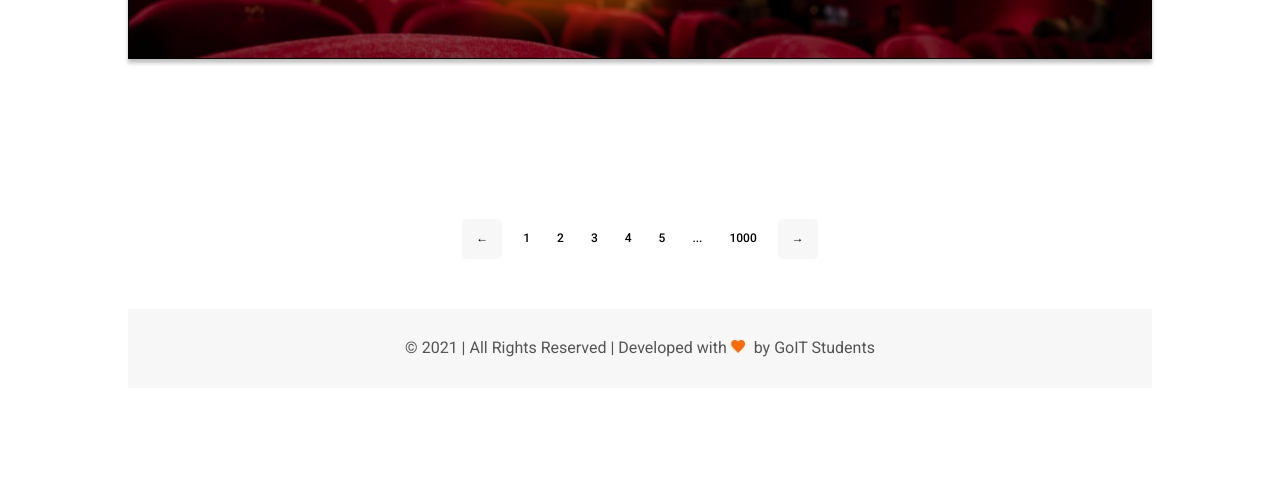
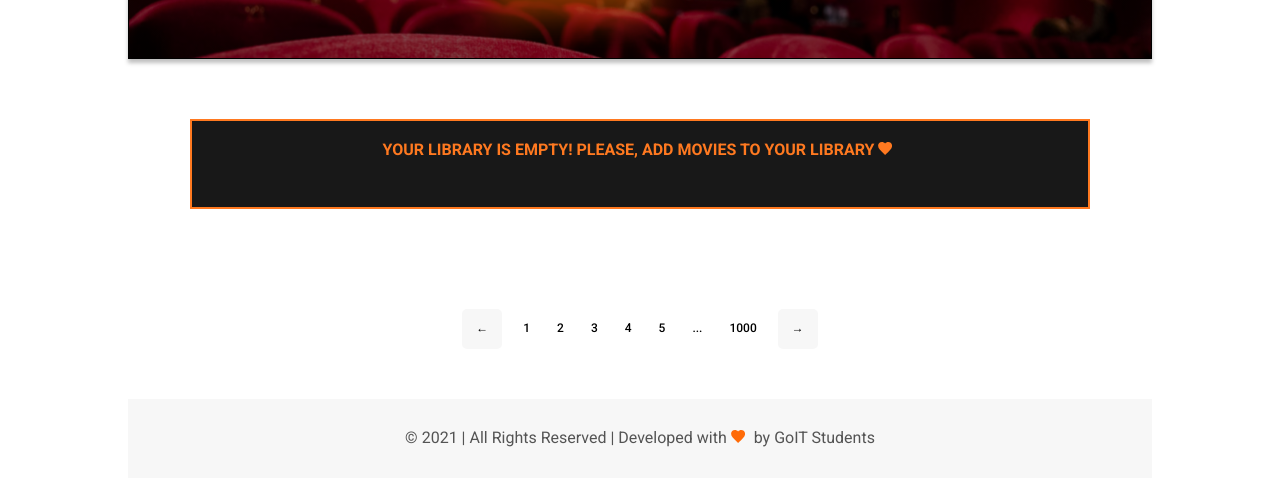
Before and after one commit to tomeksokol/CleanCodeSquad_Filmoteka, a website built with Vite: page my-library.html in a window 1280 px wide. Both pictures are taken after a click on the button "WATCHED". Shown: the part 171-656 px from the top of the page. Built offline with nearby package versions, Linux system fonts and the light colour scheme; a script that the page names is missing.

Commit message:
fix mylibrary is empty

```diff
--- a/js/renderLibrary.js
+++ b/js/renderLibrary.js
@@ -6,9 +6,6 @@ const modalContent = document.querySelector(".modal-view");
 const galleryContainer = document.querySelector(".library__container");
 const modal = document.querySelector("#myModal");
 const closeBtn = document.querySelector(".close");
-
-
-
 
 async function fetchMovie(id) {
   const response = await fetch(
@@ -73,7 +70,7 @@ function selectMovieCart(event) {
 
     async function fetchMoiveId() {
       let id = `${event.target.parentNode.parentNode.dataset.id}`;
-       console.log(id);
+      //console.log(id);
       const response = await fetch(
         `https://api.themoviedb.org/3/movie/${id}?api_key=5d5fbc20666787ca7b4a0d9d71c08715`
       );
@@ -101,7 +98,6 @@ function selectMovieCart(event) {
     });
   }
 }
-
 
 function renderMovieCartinLibrary(movie) {
   const {
@@ -175,22 +171,40 @@ function renderMovieID(id) {
   });
 }
 
+let savedWatchedMovies = localStorage.getItem("watchedMovieIDs");
 function getwatchedMovies() {
   libraryContainer.innerHTML = "";
-  const savedWatchedMovies = localStorage.getItem("watchedMovieIDs");
   let watchedMovies = JSON.parse(savedWatchedMovies);
   //console.log(watchedMovies);
-  watchedMovies.forEach(renderMovieID);
+  if (watchedMovies === null) {
+    //console.log("local storage is empty!");
+    libraryContainer.innerHTML = `<div class="library__empty"> Your Library is empty! Please, add movies to your library <svg class="footer__page-icon" width="14px" height="13px">
+            <use href="./images/icons.svg#icon-heart"></use>
+          </svg>
+  </div>`;
+  } else {
+    libraryContainer.innerHTML = "";
+    watchedMovies.forEach(renderMovieID);
+    //console.log(watchedMovies);
+  }
 }
 
 watchedBtn.addEventListener("click", getwatchedMovies);
 
 const savedQueuedMovies = localStorage.getItem("queuedMovieIDs");
 function getQueuedMovies() {
-  libraryContainer.innerHTML = "";
   let queuedMovies = JSON.parse(savedQueuedMovies);
-  //console.log(queuedMovies);
-  queuedMovies.forEach(renderMovieID);
+  if (queuedMovies === null) {
+    //console.log("local storage is empty!");
+    libraryContainer.innerHTML = `<div class="library__empty"> Your Library is empty! Please, add movies to your library <svg class="footer__page-icon" width="14px" height="13px">
+            <use href="./images/icons.svg#icon-heart"></use>
+          </svg>
+  </div>`;
+  } else {
+    libraryContainer.innerHTML = "";
+    //console.log(queuedMovies);
+    queuedMovies.forEach(renderMovieID);
+  }
 }
 
 queuedBtn.addEventListener("click", getQueuedMovies);
--- /dev/null
+++ b/sass/layout/_library-empty.scss
@@ -0,0 +1,14 @@
+.library__empty {
+    background-color: black;
+    padding: 20px;
+    text-align: center;
+    color: #ff6b08;
+    width: 900px;
+    height: 90px;
+    font-size: 16px;
+    font-family: 'Roboto', sans-serif;
+    opacity:0.9;
+    border: 2px solid #ff6b08;
+    text-transform : uppercase;
+    font-weight:bold;
+}
--- a/sass/main.scss
+++ b/sass/main.scss
@@ -14,3 +14,4 @@
 @import "./layout/spinner";
 @import "./layout/pagination";
 @import "./layout/libraryPagination";
+@import "./layout/library-empty"
```
Also changed, not shown: sass/main.css, 1 other file.
